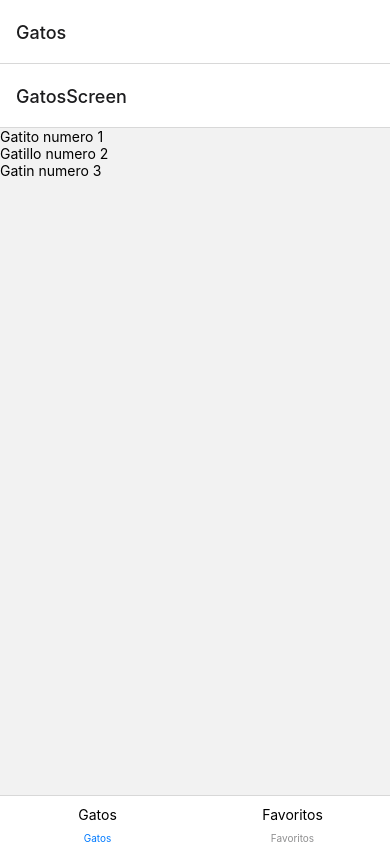
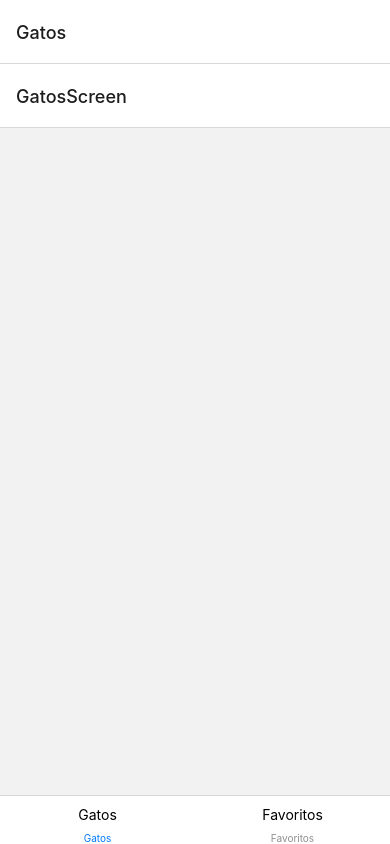
Before and after one commit to alyrute/GatosApi, a React Native app: screen /GatosScreen in a window 390 px wide. Built offline with nearby package versions, Linux system fonts and the light colour scheme.

Commit message:
Get gatos in gatos screen

```diff
--- a/src/apiService/apiService.js
+++ b/src/apiService/apiService.js
@@ -1,7 +1,7 @@
 const API = "https://cataas.com/"
 
-export async function getGatosByCategoria(categoria) {
-    const data = await fetch(`${API}cats?tags=${categoria}`);
+export async function GetGatosByCategoria(categoria) {
+    const data = await fetch(`${API}cat/${categoria}`);
     const json = await response.json();
     return json
 }
--- a/src/components/screen/GatosScreen.jsx
+++ b/src/components/screen/GatosScreen.jsx
@@ -1,26 +1,20 @@
-import React from 'react'
+import React, { useState } from 'react'
 import { FlatList, Text, TouchableOpacity, View } from 'react-native'
 import GatoCard from '../card/GatoCard'
 import { useNavigation } from '@react-navigation/native'
-
-const gatos = [
-  {
-    id: 1,
-    name: "Gatito numero 1"
-  },
-  {
-    id: 2,
-    name: "Gatillo numero 2"
-  },
-  {
-    id: 3,
-    name: "Gatin numero 3"
-  }
-]
+import { GetGatosByCategoria } from '../../apiService/apiService'
 
 export default function GatosScreen() {
+  const [categoria, setCategoria] = useState("cute")
+  const [gatos, setGatos] = useState([])
+  const navigation = useNavigation()
 
-  const navigation = useNavigation()
+  const getGatosByCategoria = (categoria) => {
+    GetGatosByCategoria(categoria)
+    .then(
+      setGatos()
+    )
+  }
 
   return (
     <View>
```
